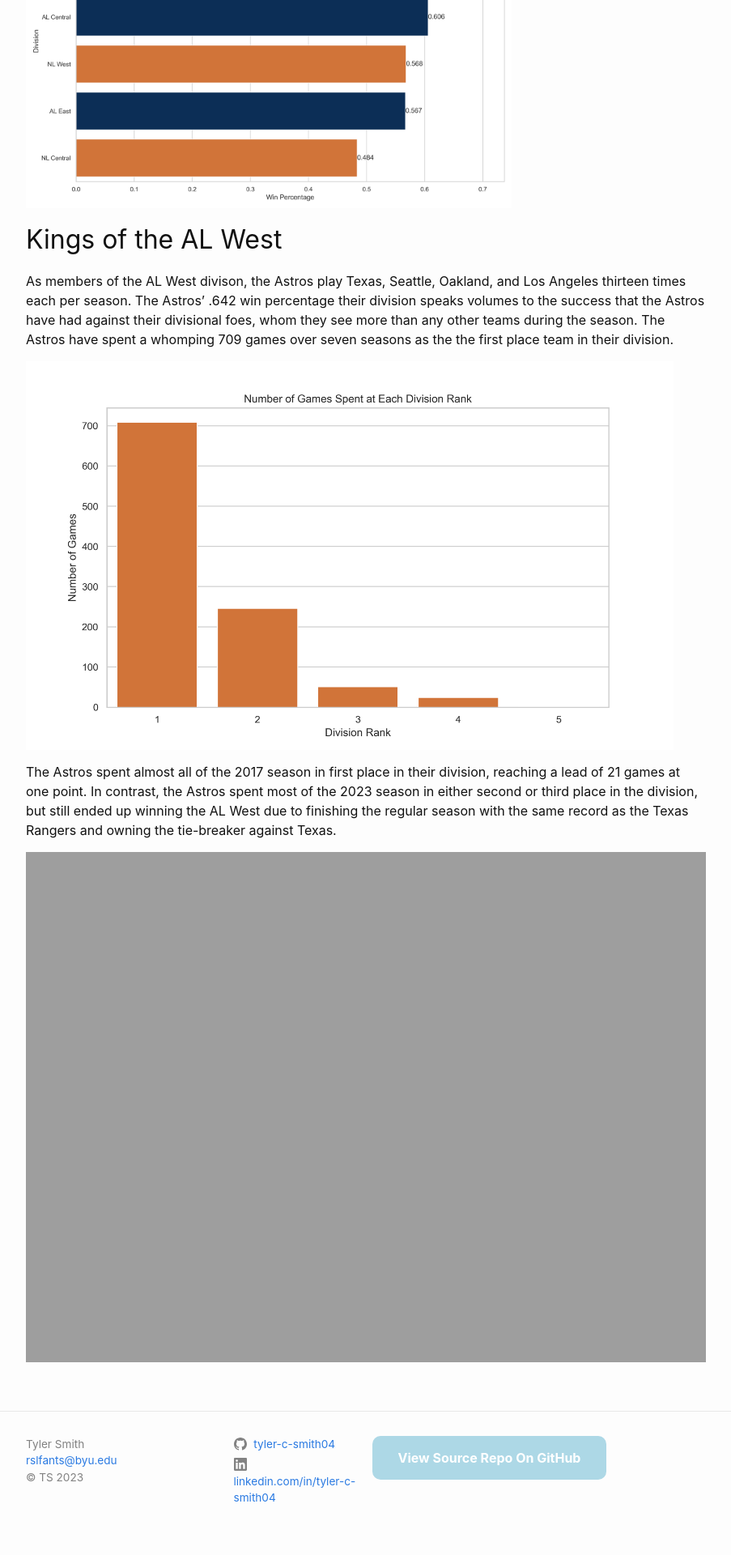
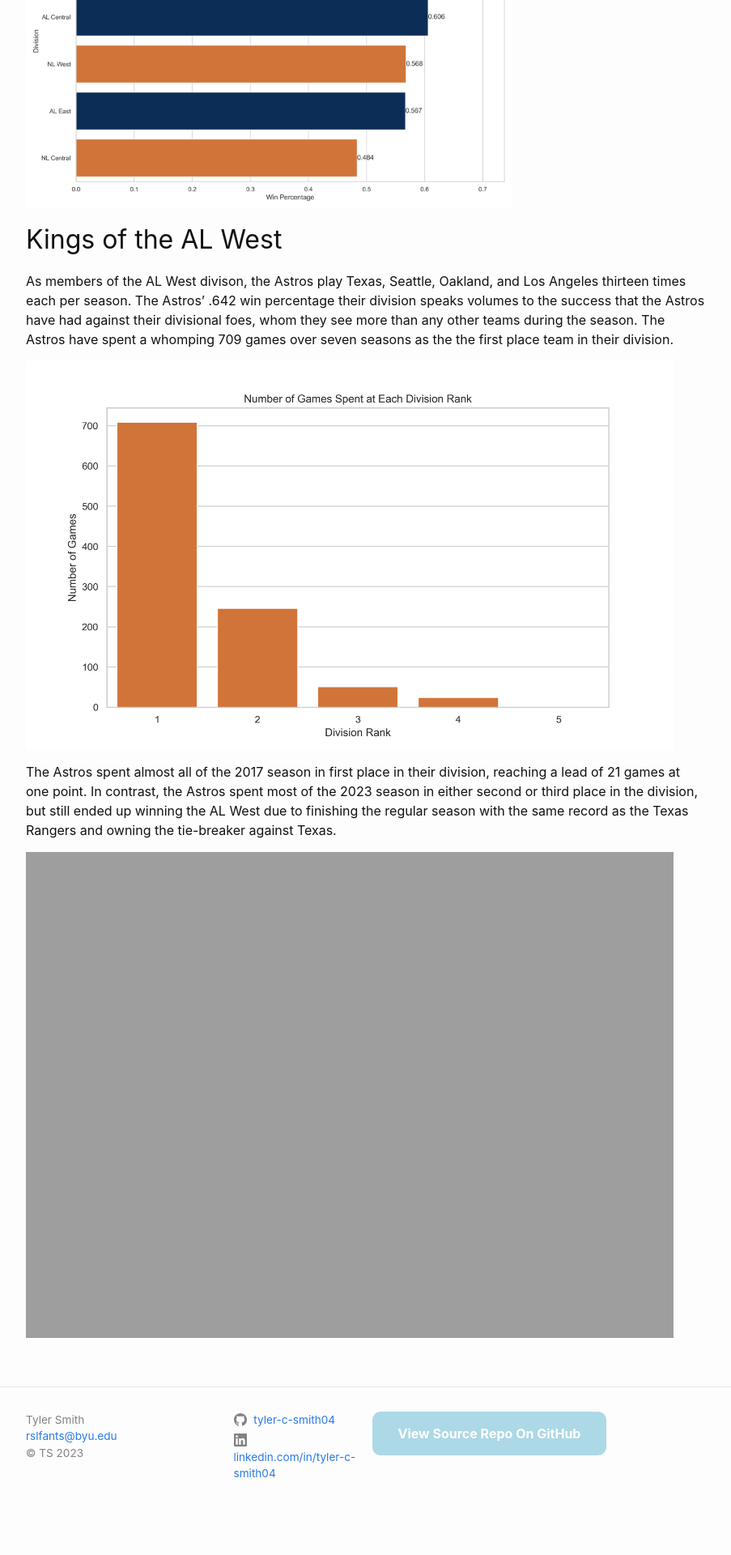
Before and after one commit to tyler-c-smith04/blog, a Jekyll site: the page built from _posts/2023-12-05-golden-era.md, in a window 1280 px wide. Shown: the part 2765-4685 px from the top of the page at 81% size, without its empty margins (188-1091 px from the left). Built offline with Jekyll 4.4.1, drawn with Linux system fonts in a browser that asks for light colours; comment, search, counter and statistics services are not loaded; after the commit the page ends 4655 px from its top, so only the background shows below that.

Commit message:
Update 2023-12-05-golden-era.md

```diff
--- a/_posts/2023-12-05-golden-era.md
+++ b/_posts/2023-12-05-golden-era.md
@@ -46,4 +46,4 @@ As members of the AL West divison, the Astros play Texas, Seattle, Oakland, and
 
 The Astros spent almost all of the 2017 season in first place in their division, reaching a lead of 21 games at one point. In contrast, the Astros spent most of the 2023 season in either second or third place in the division, but still ended up winning the AL West due to finishing the regular season with the same record as the Texas Rangers and owning the tie-breaker against Texas.
 
-<img src="{{site.url}}/{{site.baseurl}}/assets/images/division_leads_deficits" alt="" style="width:1000px;"/>
+<img src="{{site.url}}/{{site.baseurl}}/assets/images/division_leads_deficits" alt="" style="width:800px;"/>
```
